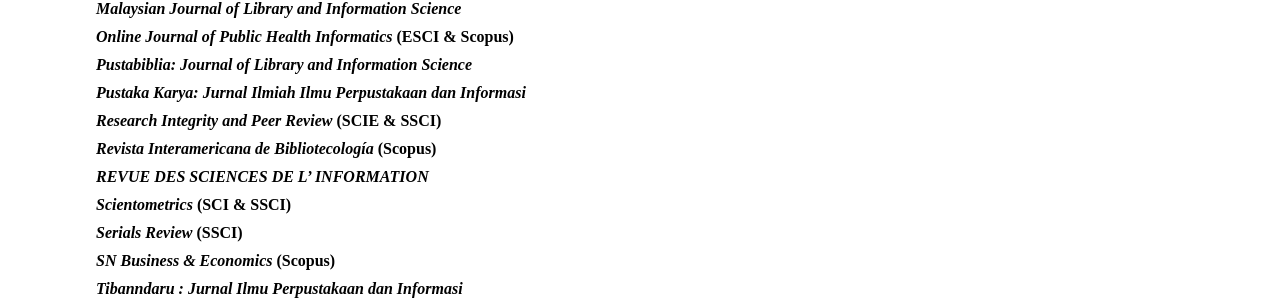
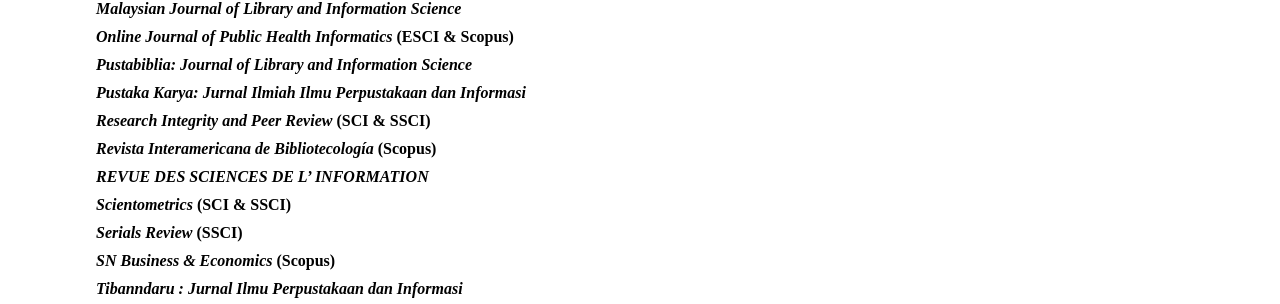
Before and after one commit to jiang-yuyan/Yuyan-Jiang-CV, a Jekyll site: the page built from role/roles-zh.md, in a window 1280 px wide and 900 px high, scrolled down 1434 px. Shown: the part 413-717 px from the top of the window. Built offline with Jekyll 4.4.1, drawn with Linux system fonts in a browser that asks for light colours.

Commit message:
update info

```diff
--- a/role/roles-zh.md
+++ b/role/roles-zh.md
@@ -70,7 +70,7 @@ __·评审__ 🕵️‍♂️
 &#8195;&#8195;_**Online Journal of Public Health Informatics**_ **(ESCI & Scopus)**
 &#8195;&#8195;_**Pustabiblia: Journal of Library and Information Science**_
 &#8195;&#8195;_**Pustaka Karya: Jurnal Ilmiah Ilmu Perpustakaan dan Informasi**_
-&#8195;&#8195;_**Research Integrity and Peer Review**_ **(SCIE & SSCI)**
+&#8195;&#8195;_**Research Integrity and Peer Review**_ **(SCI & SSCI)**
 &#8195;&#8195;_**Revista Interamericana de Bibliotecología**_ **(Scopus)**
 &#8195;&#8195;_**REVUE DES SCIENCES DE L' INFORMATION**_
 &#8195;&#8195;_**Scientometrics**_ **(SCI & SSCI)**
```
Also changed, not shown: role/roles.md (+1 -1 lines), publication/publications-zh.md (line endings or trailing spaces).
